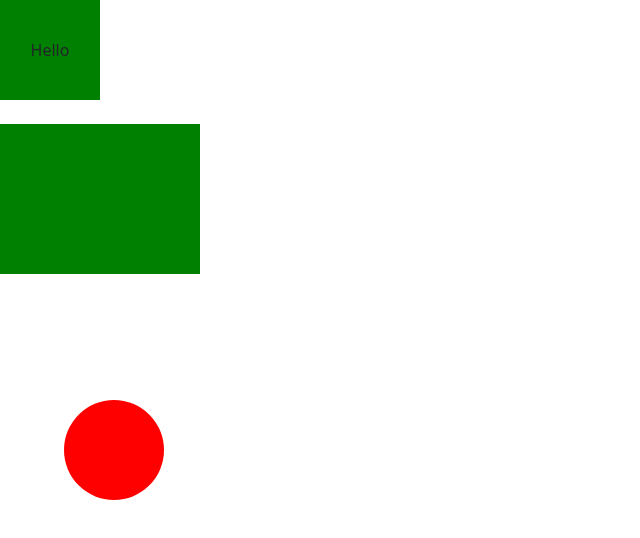
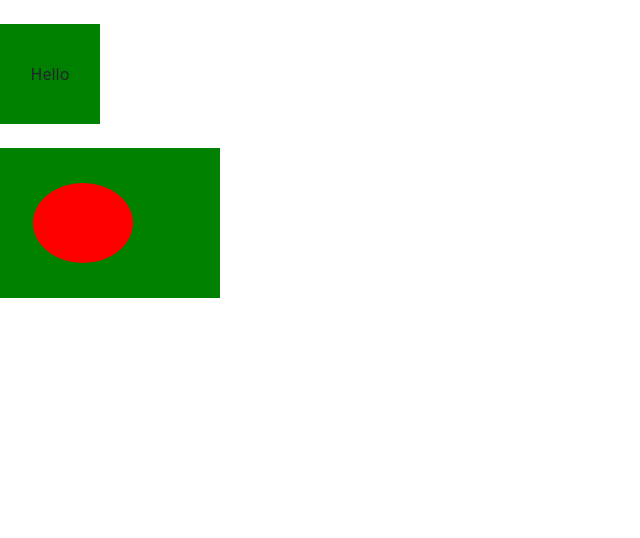
Before and after one commit to TaslimAnjumZisan/JS-work, a plain HTML site: page index.html in a window 1280 px wide. Both pictures are taken after a click on the element 100 px from the left and 199 px from the top of the page. Shown: the whole page, without its empty margins (0-640 px from the left). Drawn offline with Linux system fonts and the light colour scheme.

Commit message:
flag done with class and bacgroundshape

```diff
--- a/Asset/css/main.css
+++ b/Asset/css/main.css
@@ -11,7 +11,6 @@
 .rectangle1 {
   width: 100px;
   height: 100px;
-  background-color: aliceblue;
   display:flex;
   justify-content: center;
   align-items: center;
@@ -40,13 +39,30 @@ background-color: green;
   background-color: green;
 }
 
+.bounday {
+  width: 220px;
+  height: 150px;
+  position: relative;
+  background-color: green;
+}
+
 .circle {
   width: 100px;
-  height: 100px;
+  height: 80px;
   border-radius: 50%;
   background-color: red;
+  /* margin-top: auto; */
   position: absolute;
-  top: 50%;
-  left: 5%;
+  /* top: 10%; */
+  /* left: 5%; */
+  margin-top: 16% !important;
+  margin-left: 15% !important;
+}
 
+.show_circle{
+  display: block;
 }
+
+.hide_circle{
+  display: none;
+}
--- a/Asset/js/index.js
+++ b/Asset/js/index.js
@@ -32,11 +32,43 @@
 
   function drawCircle() {
     // Create a new circle element
-    var circle = document.createElement("div");
+    var element=document.getElementById("circle");
 
 
-    circle.classList.add("circle");
+    // element.classList.remove("hide_circle");
+    // element.classList.add("show_circle");
+    // if(element.style.display=="none"){
+    //   element.style.display="block";
+    // }
+    // else{
+    //   element.style.display="none";
+    // }
 
-    // Append the circle element to the rectangle element
-    document.getElementById("rectangle").appendChild(circle);
+
+    if (element.classList.contains('hide_circle')){
+      element.classList.remove('hide_circle');
+      element.classList.add('show_circle');
+
+    }else{
+      element.classList.remove('show_circle');
+      element.classList.add('hide_circle');
+    }
+
   }
+
+    // const myButton = document.querySelector('#myButton');
+
+    // myButton.addEventListener('click', () => {
+    //   if (myButton.classList.contains('active')) {
+    //     myButton.classList.remove('active');
+    //   } else {
+    //     myButton.classList.add('active');
+    //   }
+    // });
+
+
+
+    // element.classList.toggle("circle");
+    // x.classList.add("circle");
+    // document.getElementsByClassName("rectangle").appendChild(circle);
+  // };
--- a/index.html
+++ b/index.html
@@ -29,7 +29,7 @@
       <main>
 
         <div>
-          <!--button onclick="onClick(); myFunction()" id="btn">Button</button-->
+          <!--button onclick="onClick(); myFunction()" id="btn">Button</button--><br>
           <div id="box" onclick="changeShapeWithColor()" class="rectangle1" >Hello</div>
         </div><br>
 
@@ -38,7 +38,11 @@
         <div id="box2" class="rectangle2" >Hello</div>
         </div> -->
 
-        <div id="rectangle" onclick="drawCircle()" class="rectangle"></div>
+        <div class="bounday" onclick="drawCircle()">
+          <!-- <div id="rectangle" class="rectangle"></div> -->
+
+          <div id="circle" class="circle hide_circle"></div>
+        </div>
 
 
         </main>
```
